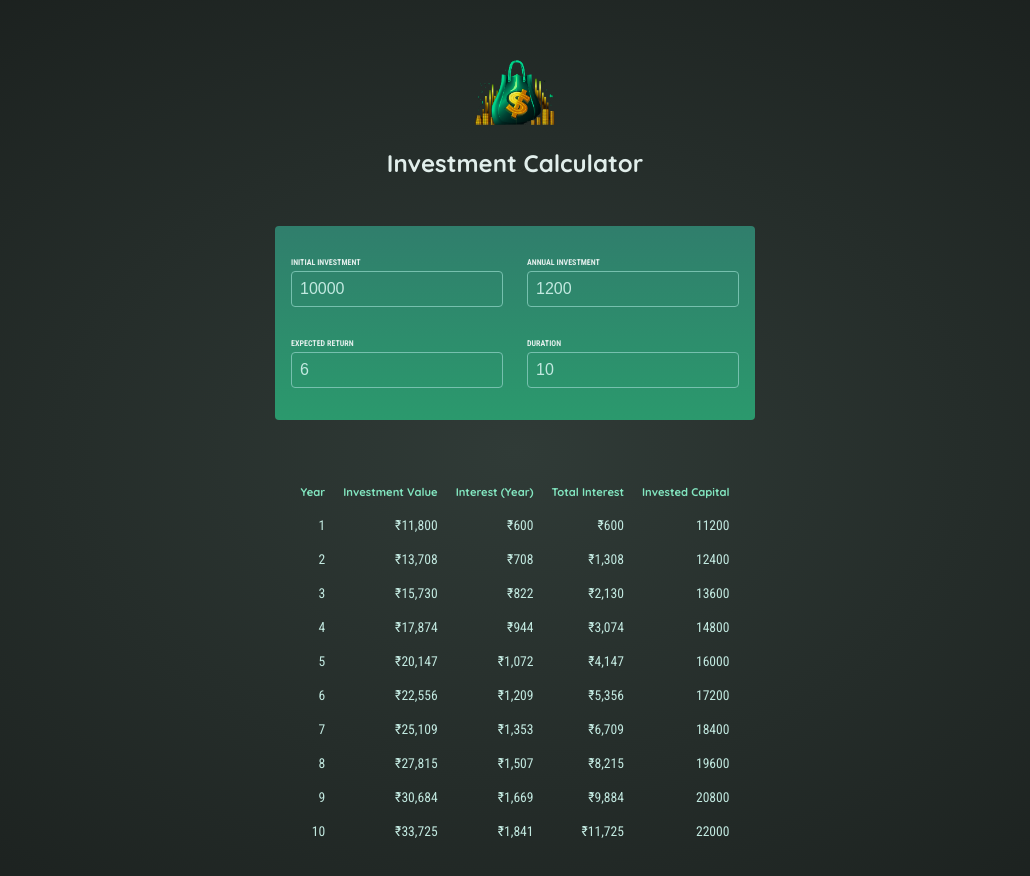
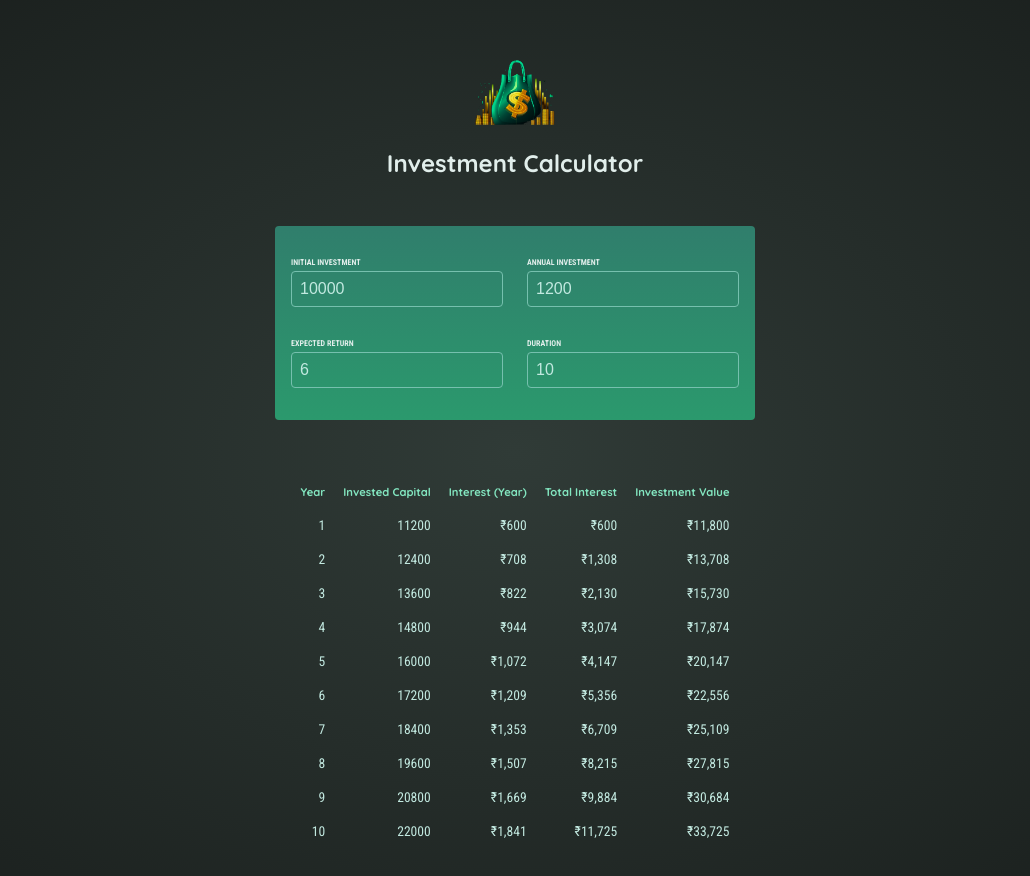
Before and after one commit to shubhamkanse72/investment-calculator, a React (Create React App) app: page / in a window 1280 px wide. Shown: the top 876 px of the page, without its empty margins (125-1155 px from the left). Built offline with nearby package versions, Linux system fonts and the light colour scheme.

Commit message:
order change

```diff
--- a/src/components/Results.js
+++ b/src/components/Results.js
@@ -11,10 +11,10 @@ export default function Results({ input }) {
       <thead>
         <tr>
           <th>Year</th>
-          <th>Investment Value</th>
+          <th>Invested Capital</th>
           <th>Interest (Year)</th>
           <th>Total Interest</th>
-          <th>Invested Capital</th>
+          <th>Investment Value</th>
         </tr>
       </thead>
       <tbody>
@@ -27,10 +27,10 @@ export default function Results({ input }) {
           return (
             <tr key={yearData.year}>
               <td>{yearData.year}</td>
-              <td>{formatter.format(yearData.valueEndOfYear)}</td>
+              <td>{totalAmountInvested}</td>
               <td>{formatter.format(yearData.interest)}</td>
               <td>{formatter.format(totalInterest)}</td>
-              <td>{totalAmountInvested}</td>
+              <td>{formatter.format(yearData.valueEndOfYear)}</td>
             </tr>
           );
         })}
```
